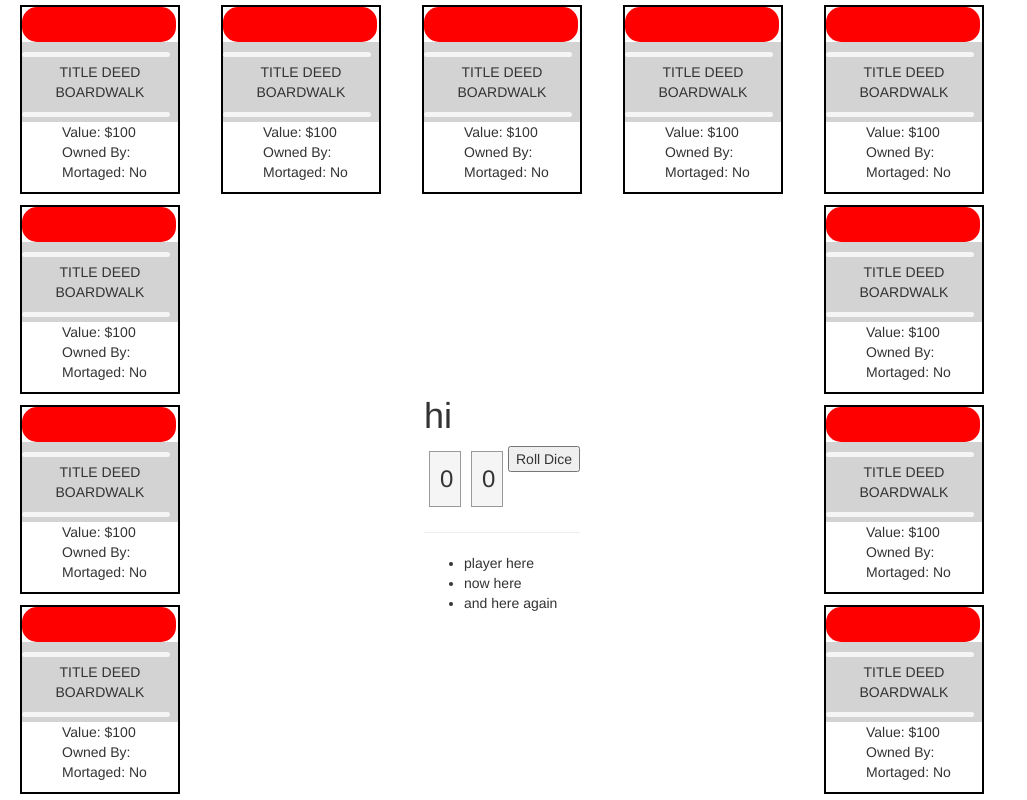
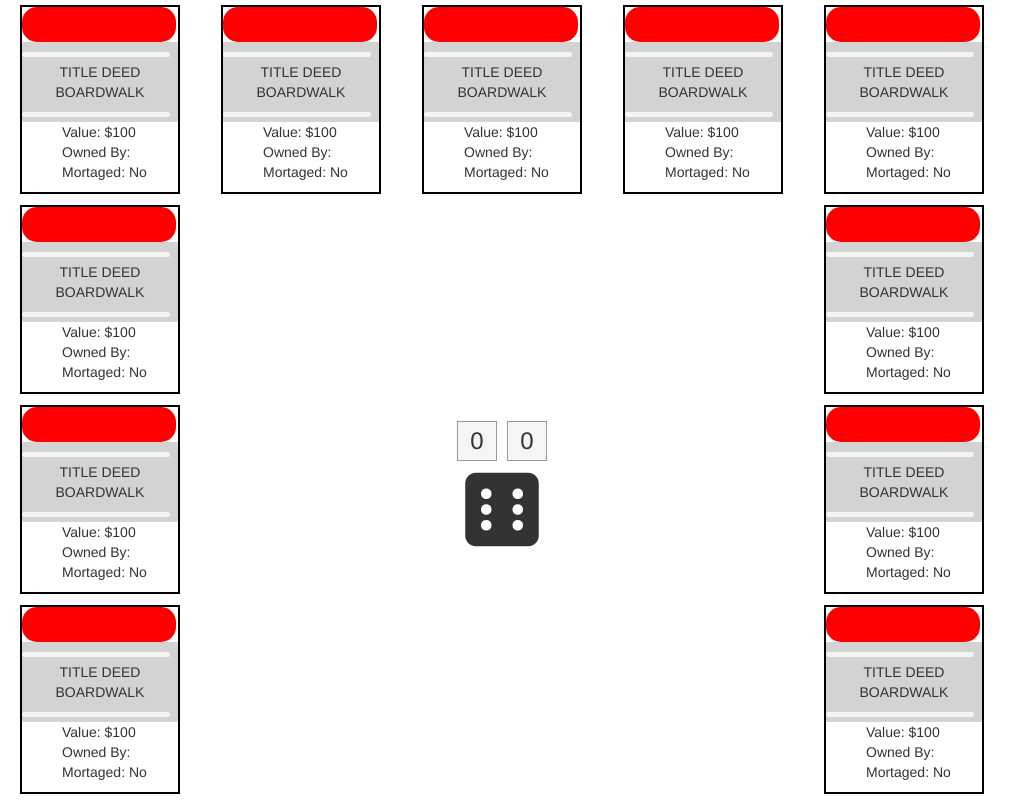
Before and after one commit to Ebyrd10/Gitopoly, a React (Create React App) app in the folder develop/: page / in a window 1280 px wide. Shown: the top 800 px of the page, without its empty margins (0-1027 px from the left). Built offline with nearby package versions, Linux system fonts and the light colour scheme.

Commit message:
Adding dice icon and bounce animation

```diff
--- a/develop/src/components/Dice/index.js
+++ b/develop/src/components/Dice/index.js
@@ -3,47 +3,49 @@ import './style.css';
 
 export class Dice extends Component {
   rollDice = () => {
-    var die1 = document.getElementById('die1');
-    var die2 = document.getElementById('die2');
-    var status = document.getElementById('status');
-    var d1 = Math.floor(Math.random() * 6) + 1;
-    var d2 = Math.floor(Math.random() * 6) + 1;
-    var diceTotal = d1 + d2;
+    const die1 = document.getElementById('die1');
+    const die2 = document.getElementById('die2');
+    const status = document.getElementById('status');
+    const d1 = Math.floor(Math.random() * 6) + 1;
+    const d2 = Math.floor(Math.random() * 6) + 1;
+    const diceTotal = d1 + d2;
     die1.innerHTML = d1;
     die2.innerHTML = d2;
-    status.innerHTML = 'You rolled ' + diceTotal + '.';
+    // status.innerHTML = 'You rolled ' + diceTotal + '.';
+    status.innerHTML = `<span>${diceTotal}</span>`;
     if (d1 == d2) {
-      status.innerHTML += ' DOUBLES! You get a free turn!!';
+      // status.innerHTML += ' DOUBLES! You get a free turn!!';
+      // status.innerHTML += ' Doubles, Free Turn';
+      status.innerHTML += '\n <span>D</span><span>o</span><span>u</span><span>b</span><span>l</span><span>e</span><span>s</span>';
     }
   };
 
   render() {
     return (
       <div>
-        <h1> hi </h1>
+      <div id="diceContainer">
+        <div id="numberSlotsContainer">
         <div id="die1" className="dice">
           0
         </div>
         <div id="die2" className="dice">
           0
         </div>
-        <button onClick={this.rollDice}>Roll Dice</button>
-        <h2 id="status"></h2>
-        <br></br>
+        </div>
+        <div id="dieBtn" onClick={this.rollDice}>
+          <i class="fas fa-dice-six fa-6x"></i>
+          </div>
+        {/* <br></br>
         <hr></hr>
         <div>
           <ul>
             <li id="position1" value="true">
               player here{' '}
             </li>
-            <li id="position2" value="true">
-              now here
-            </li>
-            <li id="position3" value="true">
-              and here again
-            </li>
           </ul>
-        </div>
+        </div> */}
+        <h2 id="status"></h2>
+      </div>
       </div>
     );
   }
--- a/develop/src/components/Dice/style.css
+++ b/develop/src/components/Dice/style.css
@@ -1,11 +1,83 @@
-div.dice {
+#diceContainer {
+  /* justify-content: center;
+	align-content: center; */
+  justify-content: center;
+  align-items: center;
+  display: flex;
+  flex-direction: column;
+}
 
-  float:left;
+#numberSlotsContainer {
+  display: flex;
+  justify-content: center;
+  align-items: center;
+}
+
+.dice {
+  /* float:left;
 	width:32px;
 	background:#F5F5F5;
 	border:#999 1px solid;
 	padding:10px;
 	font-size:24px;
 	text-align:center;
-	margin:5px;
+	margin:5px; */
+
+  background: #f5f5f5;
+  border: #999 1px solid;
+  padding: 2px 5px 2px 5px;
+  font-size: 24px;
+  text-align: center;
+  margin: 5px;
+  width: 4rem;
+  height: 4rem;
 }
+
+#dieBtn {
+  margin: 2px;
+}
+
+#status {
+  text-transform: uppercase;
+  width: 25rem;
+  text-align: center;
+}
+
+@keyframes upDown {
+  0% {
+    top: 0;
+  }
+  50% {
+    top: -15px;
+  }
+  100% {
+    top: 0;
+  }
+}
+
+h2 span {
+  position: relative;
+  animation: upDown 2.5s infinite;
+  color: rgba(255, 215, 0, 0.836);
+  font-size: 6rem;
+}
+
+h2 span:first-child {
+  color: black;
+
+}
+
+h2 span:nth-child(3n) {
+  color: rgb(218, 0, 0);
+  animation-delay: 0.15s;
+}
+
+h2 span:nth-child(4n) {
+  color: lawngreen;
+  animation-delay: 0.15s;
+}
+
+h2 span:nth-child(5n) {
+  color: rgb(233, 64, 233);
+  animation-delay: 0.15s;
+}
--- a/develop/src/style.css
+++ b/develop/src/style.css
@@ -25,6 +25,8 @@
     display: flex;
     justify-content: center;
     align-items: center;
+    width: 100%;
+    height: 100%;
 }
 
 #gameBoard:nth-child(1){
```
